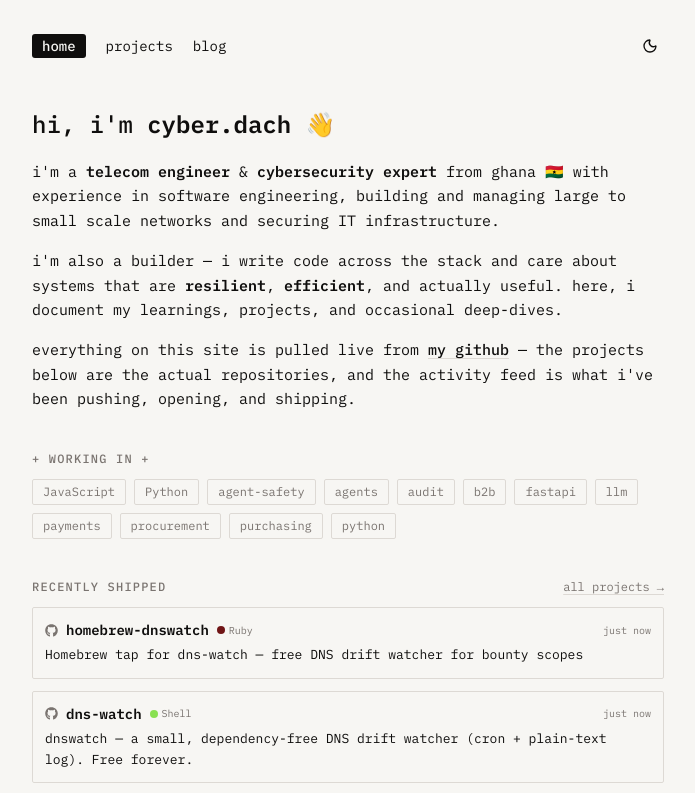
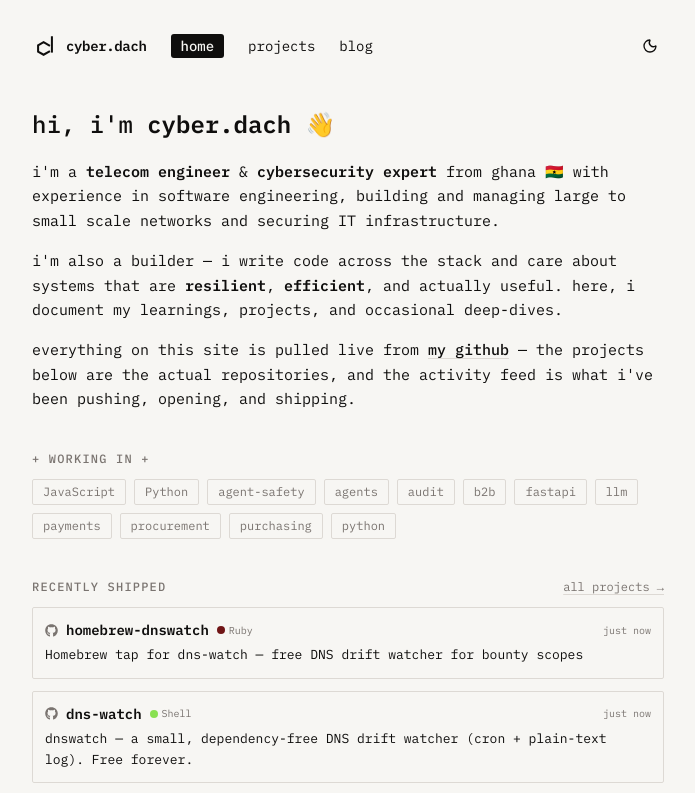
Before and after one commit to cyberd4ch/cyberd4ch.github.io, a Next.js app: page / in a window 1280 px wide. Shown: the top 793 px of the page, without its empty margins (292-987 px from the left). Built offline with nearby package versions, Linux system fonts and the light colour scheme.

Commit message:
Use the c/d mark in the site header and favicon.
Replaces the text-only wordmark in the nav and adds an app icon built from the same geometry.

Generated with Codebuff
Co-Authored-By: Codebuff <noreply@codebuff.com>

```diff
--- a/components/Nav.tsx
+++ b/components/Nav.tsx
@@ -27,7 +27,29 @@ export default function Nav() {
 
   return (
     <nav className="flex items-center justify-between">
-      <div className="flex items-center gap-5">
+      <div className="flex items-center gap-6">
+        <Link href="/" aria-label="cyber.dach home" className="flex items-center gap-2">
+          <svg
+            viewBox="0 0 256 256"
+            width={26}
+            height={26}
+            aria-hidden="true"
+            className="text-[var(--fg)]"
+          >
+            <g
+              transform="translate(6,-2)"
+              fill="none"
+              stroke="currentColor"
+              strokeWidth={20}
+              strokeLinejoin="miter"
+              strokeLinecap="square"
+            >
+              <path d="M162 123 L108 92 L54 123 L54 185 L108 216 L162 185" />
+              <path d="M190 44 V185" />
+            </g>
+          </svg>
+          <span className="text-sm font-semibold tracking-tight">cyber.dach</span>
+        </Link>
         {links.map(({ href, label }) => {
           const active = path === href || (href !== '/' && path.startsWith(href))
           return (
```
Also changed, not shown: app/icon.svg (added).
